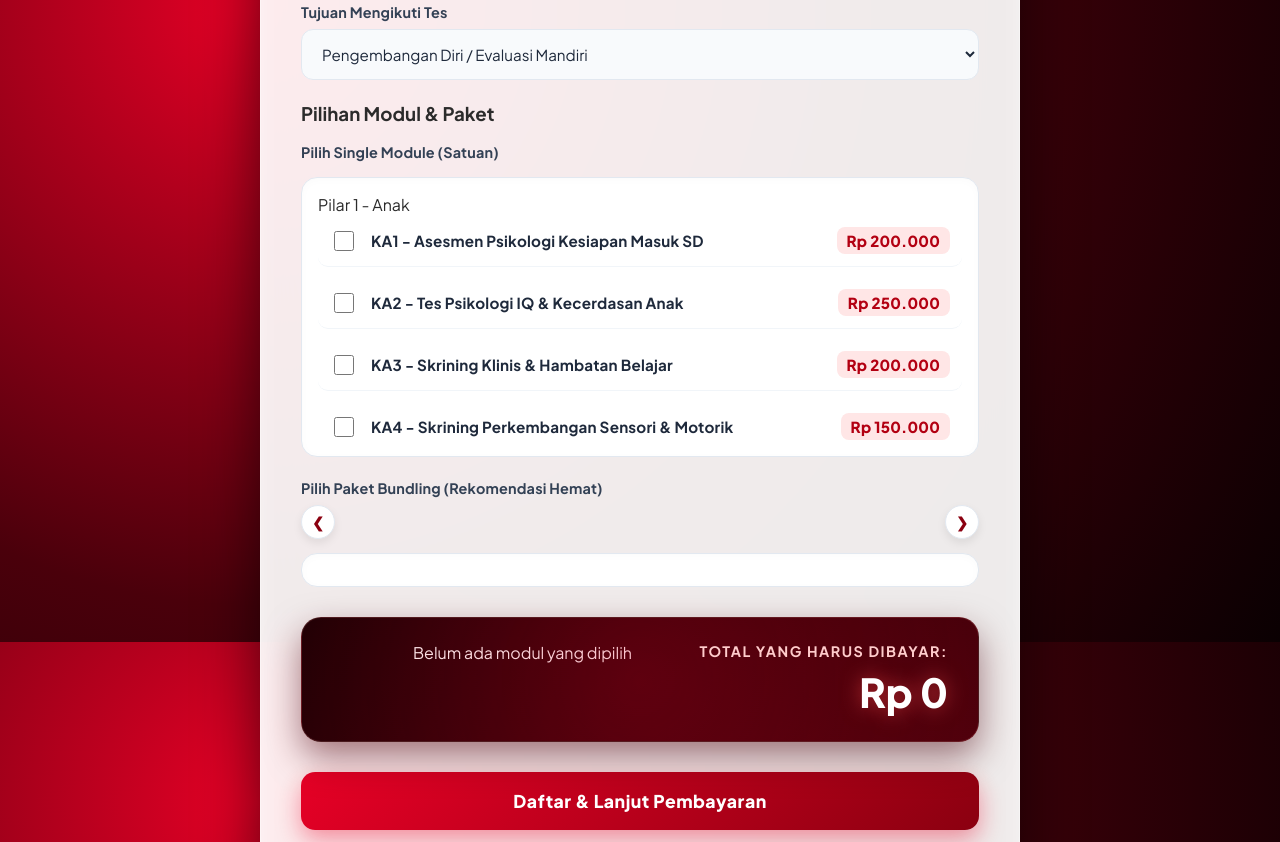
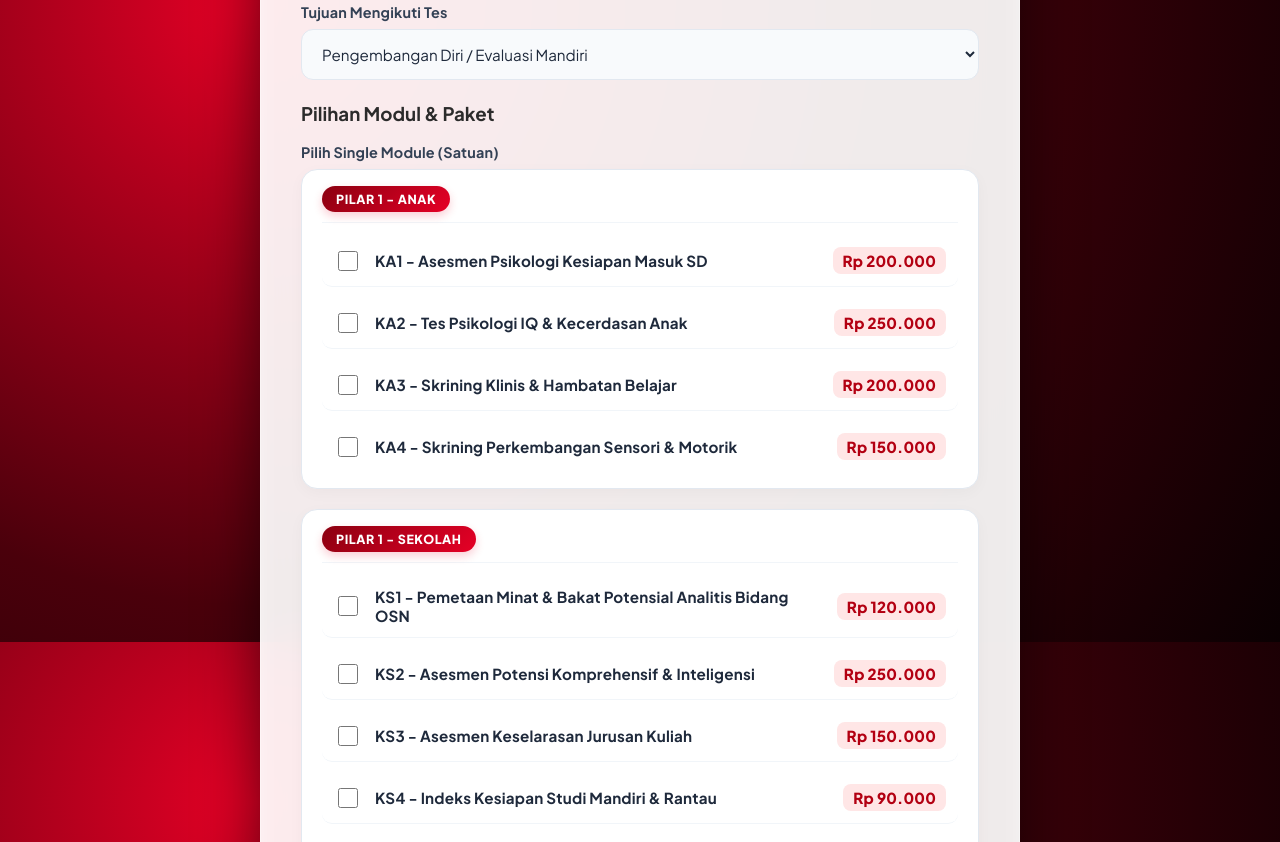
Before and after one commit to ptbriska/regis-apaca, a plain HTML site: page index.html in a window 1280 px wide. Shown: the part 958-1800 px from the top of the page. Drawn offline with Linux system fonts and the light colour scheme; no server answers.

Commit message:
Update style.css

```diff
--- a/style.css
+++ b/style.css
@@ -80,7 +80,7 @@ body::before {
 }
 
 .logo {
-    max-width: 240px;           /* Diperbesar sedikit karena area kosong di dalam gambar cukup luas */
+    max-width: 240px;            /* Diperbesar sedikit karena area kosong di dalam gambar cukup luas */
     width: 100%;
     height: auto;
     display: block;
@@ -135,99 +135,55 @@ input[readonly] {
 }
 
 /* =========================================================
-   SISTEM TAB SLIDER DENGAN NAVIGASI PANAH
+   DAFTAR KATEGORI BERSUSUN KE BAWAH (TANPA SLIDER/TAB)
    ========================================================= */
-.tabs-slider-wrapper {
-    position: relative;
-    display: flex;
-    align-items: center;
-    gap: 8px;
-    margin-bottom: 14px;
-}
-
 .tabs-container {
-    display: flex;
-    gap: 8px;
-    overflow-x: auto;
-    scroll-behavior: smooth;
-    padding: 4px 2px;
-    scrollbar-width: none; /* Sembunyikan scrollbar bawaan */
-    -ms-overflow-style: none;
-    flex: 1;
-}
-.tabs-container::-webkit-scrollbar {
     display: none;
 }
 
-.slider-arrow {
+.checkbox-group {
+    background: transparent;
+    border: none;
+    padding: 0;
+    max-height: none;
+    overflow: visible;
+    box-shadow: none;
+    display: flex;
+    flex-direction: column;
+    gap: 20px;
+}
+
+.category-block {
     background: #ffffff;
     border: 1.5px solid #e2e8f0;
-    color: #8b0010;
-    width: 34px;
-    height: 34px;
-    border-radius: 50%;
+    border-radius: 16px;
+    padding: 16px 20px;
+    box-shadow: 0 4px 15px rgba(0, 0, 0, 0.03);
+}
+
+.category-header {
     display: flex;
     align-items: center;
-    justify-content: center;
-    cursor: pointer;
-    font-size: 0.9rem;
-    font-weight: 800;
-    flex-shrink: 0;
-    box-shadow: 0 4px 10px rgba(0, 0, 0, 0.08);
-    transition: all 0.2s ease;
-    z-index: 2;
+    margin-bottom: 12px;
+    padding-bottom: 10px;
+    border-bottom: 1.5px solid #f1f5f9;
 }
 
-.slider-arrow:hover {
-    background: linear-gradient(135deg, #e60026 0%, #8b0010 100%);
+.category-header span {
+    background: linear-gradient(135deg, #8b0010 0%, #e60026 100%);
     color: #ffffff;
-    border-color: transparent;
-    transform: scale(1.08);
-    box-shadow: 0 6px 14px rgba(230, 0, 38, 0.3);
-}
-
-.slider-arrow:active {
-    transform: scale(0.95);
-}
-
-.tab-btn {
-    background: #f1f5f9;
-    border: 1.5px solid transparent;
-    padding: 8px 16px;
-    border-radius: 30px;
-    cursor: pointer;
-    font-weight: 700;
-    font-size: 0.84rem;
-    color: #64748b;
-    transition: all 0.3s ease;
-    white-space: nowrap;
-    flex-shrink: 0;
-}
-
-.tab-btn:hover {
-    background: #e2e8f0;
-    color: #1e293b;
-}
-
-.tab-btn.active {
-    background: linear-gradient(135deg, #e60026 0%, #8b0010 100%);
-    color: #ffffff;
-    box-shadow: 0 4px 12px rgba(230, 0, 38, 0.3);
+    font-size: 0.78rem;
+    font-weight: 800;
+    letter-spacing: 0.6px;
+    text-transform: uppercase;
+    padding: 5px 14px;
+    border-radius: 20px;
+    box-shadow: 0 4px 10px rgba(230, 0, 38, 0.2);
 }
 
 /* =========================================================
-   CHECKBOX LIST & CONFLICT GUARD (BARU)
+   CHECKBOX LIST & CONFLICT GUARD
    ========================================================= */
-.checkbox-group {
-    background: #ffffff;
-    border: 1.5px solid #e2e8f0;
-    border-radius: 16px;
-    padding: 16px;
-    max-height: 280px;
-    overflow-y: auto;
-    box-shadow: inset 0 2px 10px rgba(0,0,0,0.02);
-}
-
 .checkbox-item {
     display: flex;
     justify-content: space-between;
@@ -263,6 +219,7 @@ input[readonly] {
     height: 20px;
     accent-color: #e60026;
     cursor: pointer;
+    flex-shrink: 0;
 }
 
 .item-name {
@@ -282,9 +239,9 @@ input[readonly] {
 }
 
 /* =========================================================
-   HARGA CORET & LABEL BADGE (BARU)
+   HARGA CORET & LABEL BADGE
    ========================================================= */
-.item-right { text-align: right; }
+.item-right { text-align: right; flex-shrink: 0; margin-left: 12px; }
 
 .item-price {
     font-weight: 800;
@@ -405,7 +362,7 @@ input[readonly] {
 }
 
 /* =========================================================
-   KARTU REKENING HOLOGRAFIK (BARU)
+   KARTU REKENING HOLOGRAFIK
    ========================================================= */
 .bank-card {
     background: linear-gradient(135deg, #111827 0%, #1e1b4b 100%);
```
